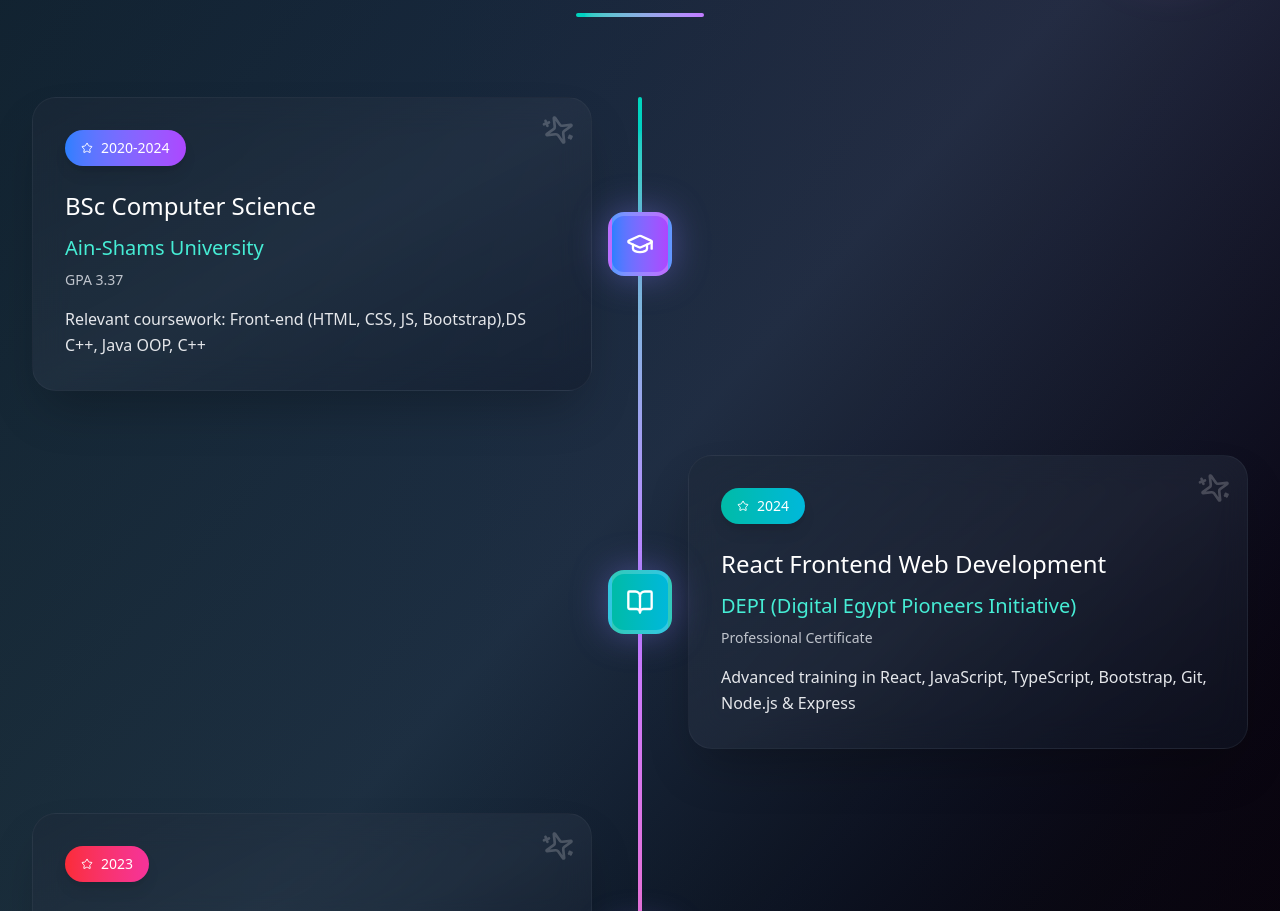
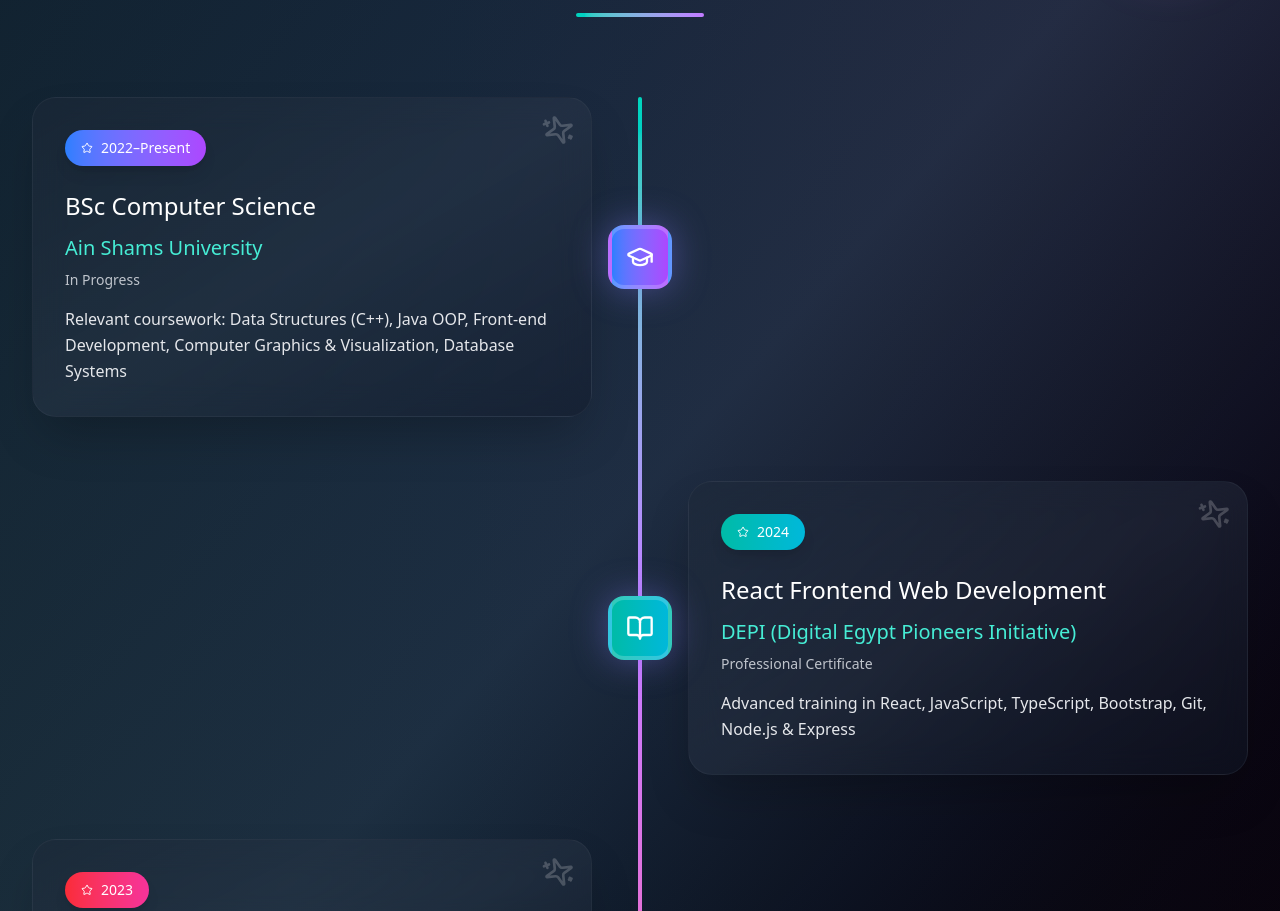
Before and after one commit to Abdelrahman-Mohamed-program/Portfolio, a React (Vite) app: page / in a window 1280 px wide. Shown: the part 2200-3111 px from the top of the page. Built offline with nearby package versions, Linux system fonts and the light colour scheme.

Commit message:
Update EducationSection.tsx

```diff
--- a/src/components/EducationSection.tsx
+++ b/src/components/EducationSection.tsx
@@ -25,13 +25,14 @@
     {
       icon: <GraduationCap size={28} />,
       title: "BSc Computer Science",
-      institution: "Ain-Shams University",
-      details: "GPA 3.37",
-      description: "Relevant coursework: Front-end (HTML, CSS, JS, Bootstrap),DS C++, Java OOP, C++",
-      year: "2020-2024",
+      institution: "Ain Shams University",
+      details: "In Progress",
+      description: "Relevant coursework: Data Structures (C++), Java OOP, Front-end Development, Computer Graphics & Visualization, Database Systems",
+      year: "2022–Present",
       gradient: "from-blue-500 to-purple-500",
       bgGradient: "from-blue-500/20 to-purple-500/20"
-    }, {
+    },
+    {
       icon: <BookOpen size={28} />,
       title: "React Frontend Web Development",
       institution: "DEPI (Digital Egypt Pioneers Initiative)",
@@ -51,7 +52,6 @@
       gradient: "from-red-500 to-pink-500",
       bgGradient: "from-red-500/20 to-pink-500/20"
     }
-
   ]
 
   return (
```
